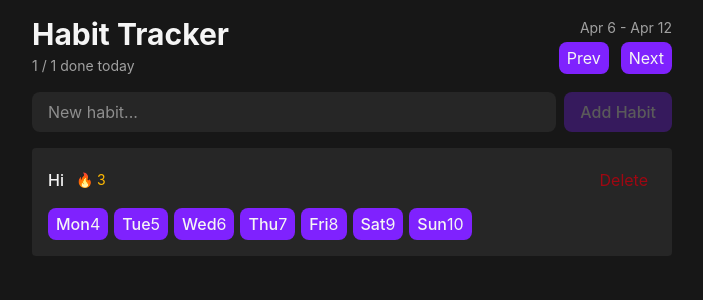
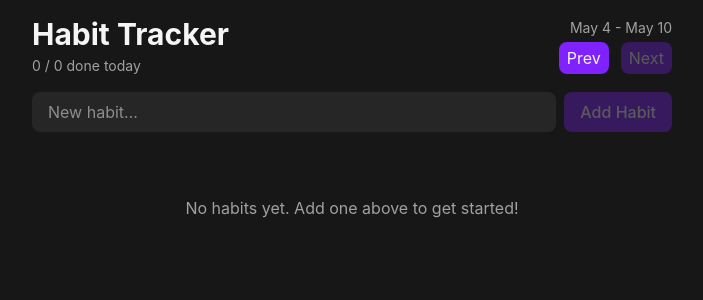
Before and after one commit to Carlosaac23/react, a React (Vite) app: page / in a window 1280 px wide. Shown: the top 300 px of the page, without its empty margins (288-991 px from the left). Built offline with nearby package versions, Linux system fonts and the light colour scheme.

Commit message:
feat: implement habit tracking with local storage, week navigation, and streaks

```diff
--- a/src/App.tsx
+++ b/src/App.tsx
@@ -1,13 +1,30 @@
-import HabitForm from './components/HabitForm';
-import HabitList from './components/HabitList';
-import Header from './components/Header';
+import { addWeeks, eachDayOfInterval, endOfWeek, startOfWeek } from 'date-fns';
+import { useState } from 'react';
+
+import HabitForm from '@/components/habit-form';
+import HabitList from '@/components/habit-list';
+import Header from '@/components/header';
+import HabitProvider from '@/context/habit-provider';
 
 export default function App() {
+  const [weekOffset, setWeekOffset] = useState(0);
+  const week = addWeeks(new Date(), weekOffset);
+  const visibleDates = eachDayOfInterval({
+    start: startOfWeek(week, { weekStartsOn: 1 }),
+    end: endOfWeek(week, { weekStartsOn: 1 }),
+  });
+
   return (
     <div className='mx-auto flex max-w-2xl flex-col gap-4 p-4'>
-      <Header />
-      <HabitForm />
-      <HabitList />
+      <HabitProvider>
+        <Header
+          visibleDates={visibleDates}
+          onPrev={() => setWeekOffset(o => o - 1)}
+          onNext={() => setWeekOffset(o => o + 1)}
+        />
+        <HabitForm />
+        <HabitList visibleDates={visibleDates} />
+      </HabitProvider>
     </div>
   );
 }
--- a/src/components/HabitList.tsx
+++ /dev/null
@@ -1,55 +0,0 @@
-import { eachDayOfInterval, format, startOfWeek, endOfWeek, isFuture } from 'date-fns';
-
-import Button from './Button';
-
-export default function HabitList() {
-  const habits = [{ id: 1, name: 'Hi' }];
-
-  if (habits.length === 0) {
-    return (
-      <p className='py-12 text-center text-neutral-400'>
-        No habits yet. Add one above to get started!
-      </p>
-    );
-  }
-
-  return (
-    <div className='flex flex-col gap-3'>
-      {habits.map(habit => (
-        <HabitItem key={habit.id} habit={habit} />
-      ))}
-    </div>
-  );
-}
-
-type HabitItemProps = {
-  habit: { id: number; name: string };
-};
-
-function HabitItem({ habit }: HabitItemProps) {
-  const visibleDates = eachDayOfInterval({
-    start: startOfWeek(new Date(), { weekStartsOn: 1 }),
-    end: endOfWeek(new Date(), { weekStartsOn: 1 }),
-  });
-
-  return (
-    <div className='flex flex-col gap-3 rounded bg-neutral-800 p-4'>
-      <div className='flex items-center justify-between'>
-        <div className='flex items-center gap-3'>
-          <span className='font-medium'>{habit.name}</span>
-          <span className='text-sm text-amber-400'>🔥 3</span>
-        </div>
-        <Button variant='ghost-destructive'>Delete</Button>
-      </div>
-
-      <div className='flex gap-1.5'>
-        {visibleDates.map(date => (
-          <Button key={date.toISOString()} disabled={isFuture(date)}>
-            <span className='font-medium'>{format(date, 'EEE')}</span>
-            <span>{format(date, 'd')}</span>
-          </Button>
-        ))}
-      </div>
-    </div>
-  );
-}
--- a/src/components/Header.tsx
+++ /dev/null
@@ -1,20 +0,0 @@
-import Button from './Button';
-
-export default function Header() {
-  return (
-    <header className='flex items-center justify-between'>
-      <div className='flex flex-col gap-1'>
-        <h1 className='text-3xl font-bold'>Habit Tracker</h1>
-        <span className='text-sm text-neutral-400'>1 / 1 done today</span>
-      </div>
-
-      <div className='flex flex-col items-end gap-1'>
-        <span className='text-sm text-neutral-400'>Apr 6 - Apr 12</span>
-        <div className='flex items-center gap-3'>
-          <Button type='button'>Prev</Button>
-          <Button type='button'>Next</Button>
-        </div>
-      </div>
-    </header>
-  );
-}
--- a/src/components/HabitForm.tsx
+++ b/src/components/habit-form.tsx
@@ -2,14 +2,12 @@ import type { SubmitEvent } from 'react';
 
 import { useState } from 'react';
 
-import Button from './Button';
+import Button from '@/components/button';
+import { useHabits } from '@/context/use-habits';
 
-type HabitFormProps = {
-  addHabit: (name: string) => void;
-};
-
-export default function HabitForm({ addHabit }: HabitFormProps) {
+export default function HabitForm() {
   const [name, setName] = useState('');
+  const { addHabit } = useHabits();
 
   function handleSubmit(e: SubmitEvent) {
     e.preventDefault();
--- /dev/null
+++ b/src/components/habit-list.tsx
@@ -0,0 +1,85 @@
+import { format, isFuture, isSameDay, subDays } from 'date-fns';
+
+import type { Habit } from '@/context/habit-provider';
+
+import Button from '@/components/button';
+import { useHabits } from '@/context/use-habits';
+
+type HabitListProps = {
+  visibleDates: Date[];
+};
+
+export default function HabitList({ visibleDates }: HabitListProps) {
+  const { habits } = useHabits();
+
+  if (habits.length === 0) {
+    return (
+      <p className='py-12 text-center text-neutral-400'>
+        No habits yet. Add one above to get started!
+      </p>
+    );
+  }
+
+  return (
+    <div className='flex flex-col gap-3'>
+      {habits.map(habit => (
+        <HabitItem key={habit.id} habit={habit} visibleDates={visibleDates} />
+      ))}
+    </div>
+  );
+}
+
+type HabitItemProps = {
+  habit: Habit;
+  visibleDates: Date[];
+};
+
+function HabitItem({ habit, visibleDates }: HabitItemProps) {
+  const { deleteHabit, toggleHabit } = useHabits();
+  const streak = getStreak(habit.completions);
+
+  return (
+    <div className='flex flex-col gap-3 rounded-lg bg-neutral-800 p-4'>
+      <div className='flex items-center justify-between'>
+        <div className='flex items-center gap-3'>
+          <span className='font-medium'>{habit.name}</span>
+          {streak !== 0 && <span className='text-sm text-amber-400'>🔥 {streak}</span>}
+        </div>
+        <Button
+          className='text-sm'
+          variant='ghost-destructive'
+          onClick={() => deleteHabit(habit.id)}
+        >
+          Delete
+        </Button>
+      </div>
+
+      <div className='flex gap-1.5'>
+        {visibleDates.map(date => (
+          <Button
+            className='flex flex-1 flex-col items-center gap-0.5 text-xs'
+            key={date.toISOString()}
+            disabled={isFuture(date)}
+            onClick={() => toggleHabit(habit.id, date)}
+            variant={habit.completions.some(d => isSameDay(date, d)) ? 'primary' : 'secondary'}
+          >
+            <span className='font-medium'>{format(date, 'EEE')}</span>
+            <span>{format(date, 'd')}</span>
+          </Button>
+        ))}
+      </div>
+    </div>
+  );
+}
+
+function getStreak(completions: Date[]) {
+  let streak = 0;
+  let date = new Date();
+
+  while (completions.some(c => isSameDay(c, date))) {
+    streak++;
+    date = subDays(date, 1);
+  }
+
+  return streak;
+}
--- /dev/null
+++ b/src/components/header.tsx
@@ -0,0 +1,43 @@
+import { format, isToday } from 'date-fns';
+
+import Button from '@/components/button';
+import { useHabits } from '@/context/use-habits';
+
+type HeaderProps = {
+  visibleDates: Date[];
+  onPrev: () => void;
+  onNext: () => void;
+};
+
+export default function Header({ visibleDates, onPrev, onNext }: HeaderProps) {
+  const { habits } = useHabits();
+  const doneToday = habits.filter(habit => habit.completions.some(c => isToday(c))).length;
+  const dateRange = `${format(visibleDates[0], 'MMM d')} - ${format(visibleDates.at(-1)!, 'MMM d')}`;
+
+  return (
+    <header className='flex items-center justify-between'>
+      <div className='flex flex-col gap-1'>
+        <h1 className='text-3xl font-bold'>Habit Tracker</h1>
+        <span className='text-sm text-neutral-400'>
+          {doneToday} / {habits.length} done today
+        </span>
+      </div>
+
+      <div className='flex flex-col items-end gap-1'>
+        <span className='text-sm text-neutral-400'>{dateRange}</span>
+        <div className='flex items-center gap-3'>
+          <Button type='button' onClick={onPrev}>
+            Prev
+          </Button>
+          <Button
+            type='button'
+            onClick={onNext}
+            disabled={visibleDates.some(date => isToday(date))}
+          >
+            Next
+          </Button>
+        </div>
+      </div>
+    </header>
+  );
+}
--- a/src/context/HabitProvider.tsx
+++ /dev/null
@@ -1,17 +0,0 @@
-import { createContext, type ReactNode } from 'react';
-
-export type Habit = { id: string; name: string; completions: Date[] };
-
-type Context = {
-  habits: Habit[];
-};
-
-type HabitProviderProps = {
-  children: ReactNode;
-};
-
-const HabitContext = createContext<Context | null>(null);
-
-export default function HabitProvider({ children }: HabitProviderProps) {
-  return <HabitContext value={{ name: 'Carlos' }}>{children}</HabitContext>;
-}
--- /dev/null
+++ b/src/context/habit-provider.tsx
@@ -0,0 +1,49 @@
+import { isSameDay } from 'date-fns';
+import { createContext, type ReactNode } from 'react';
+
+import { useLocalStorage } from '@/hooks/use-local-storage';
+export type Habit = { id: string; name: string; completions: Date[] };
+
+type Context = {
+  habits: Habit[];
+  addHabit: (name: string) => void;
+  deleteHabit: (id: string) => void;
+  toggleHabit: (id: string, date: Date) => void;
+};
+
+type HabitProviderProps = {
+  children: ReactNode;
+};
+
+export const HabitContext = createContext<Context | null>(null);
+
+export default function HabitProvider({ children }: HabitProviderProps) {
+  const [habits, setHabits] = useLocalStorage<Habit[]>('Habits', []);
+
+  function addHabit(name: string) {
+    setHabits(current => [...current, { id: crypto.randomUUID(), name, completions: [] }]);
+  }
+
+  function deleteHabit(id: string) {
+    setHabits(current => current.filter(habit => habit.id !== id));
+  }
+
+  function toggleHabit(id: string, date: Date) {
+    setHabits(current =>
+      current.map(habit => {
+        if (habit.id !== id) return habit;
+
+        const alreadyDone = habit.completions.some(c => isSameDay(c, date));
+        const completions = alreadyDone
+          ? habit.completions.filter(c => !isSameDay(c, date))
+          : [...habit.completions, date];
+
+        return { ...habit, completions };
+      })
+    );
+  }
+
+  return (
+    <HabitContext value={{ habits, addHabit, deleteHabit, toggleHabit }}>{children}</HabitContext>
+  );
+}
--- /dev/null
+++ b/src/context/use-habits.ts
@@ -0,0 +1,10 @@
+import { useContext } from 'react';
+
+import { HabitContext } from '@/context/habit-provider';
+
+export function useHabits() {
+  const habitContext = useContext(HabitContext);
+  if (!habitContext) throw new Error('useHabits must be used within a HabitProvider');
+
+  return habitContext;
+}
--- /dev/null
+++ b/src/hooks/use-local-storage.ts
@@ -0,0 +1,29 @@
+import { parseISO } from 'date-fns';
+import { useEffect, useState } from 'react';
+
+export function useLocalStorage<T>(key: string, initialValue: T) {
+  const [storedValue, setStoredValue] = useState<T>(() => {
+    try {
+      const item = localStorage.getItem(key);
+      if (!item) return initialValue;
+
+      return JSON.parse(item, dateReviver);
+    } catch {
+      return initialValue;
+    }
+  });
+
+  useEffect(() => {
+    localStorage.setItem(key, JSON.stringify(storedValue));
+  }, [storedValue, key]);
+
+  return [storedValue, setStoredValue] as const;
+}
+
+function dateReviver(_key: string, value: unknown) {
+  if (typeof value === 'string' && /^\d{4}-\d{2}-\d{2}T/.test(value)) {
+    return parseISO(value);
+  }
+
+  return value;
+}
```
